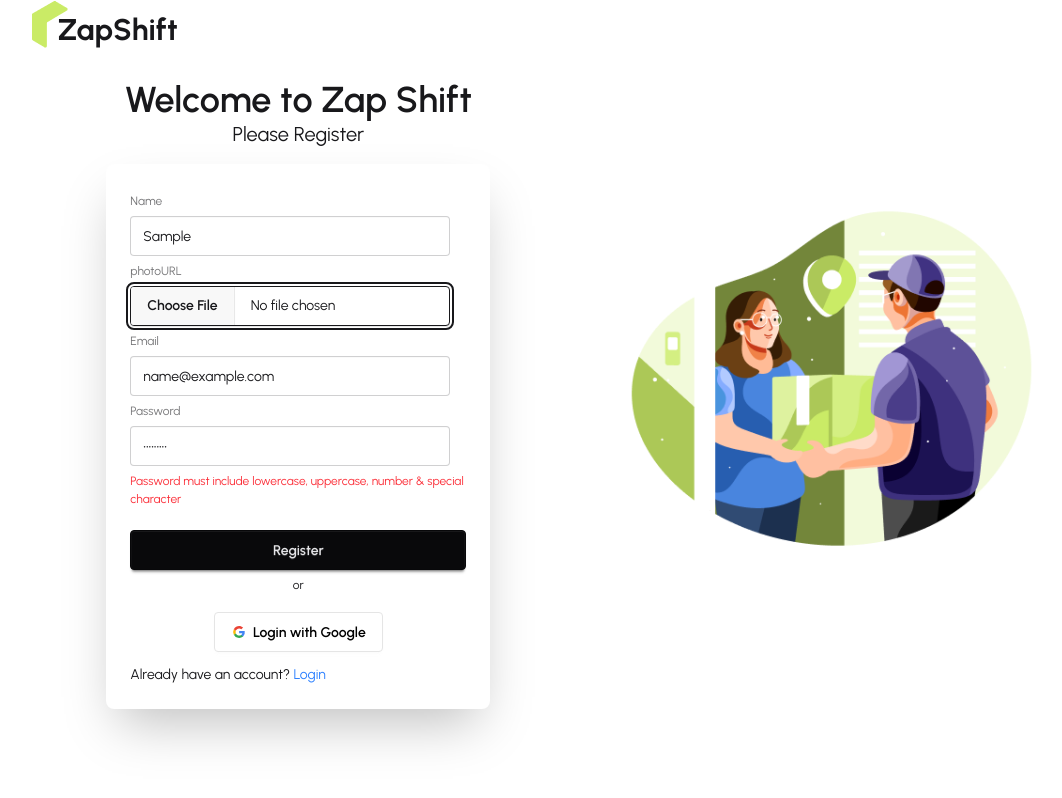
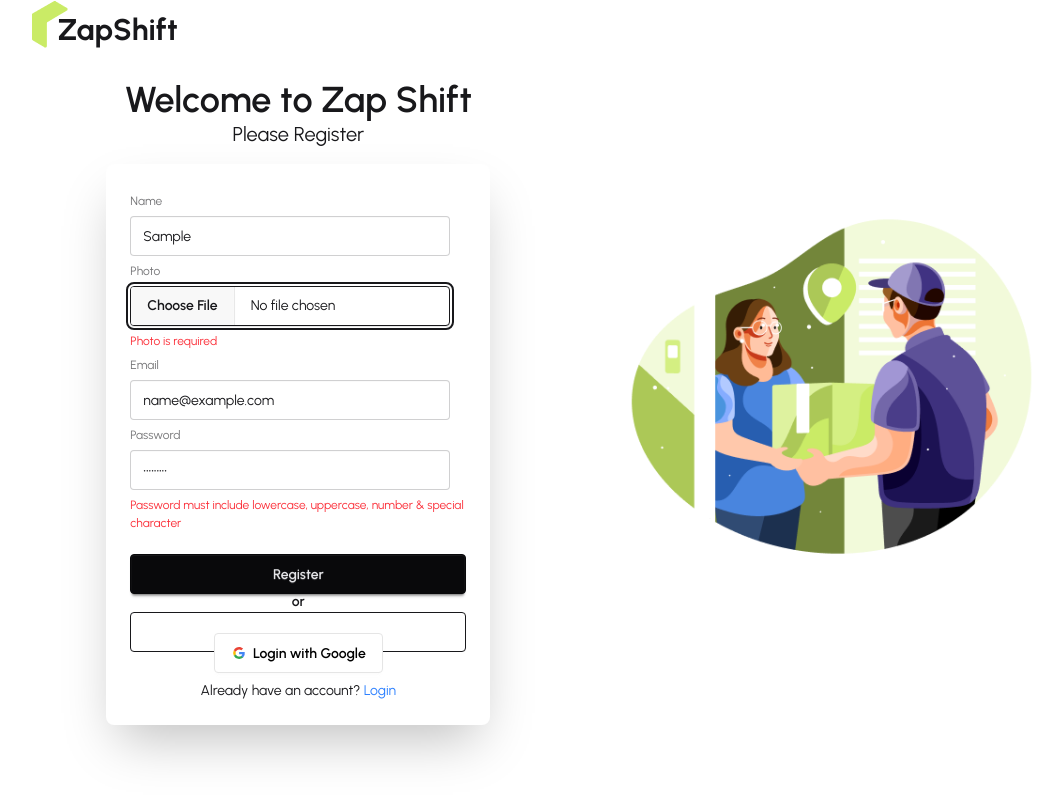
Before and after one commit to akib2012/final_project_11, a React (Vite) app: page /regester in a window 1280 px wide. Both pictures are taken after typing "Sample", "name@example.com", "Sample123" into the empty fields and a click on the button "Register". Shown: the whole page, without its empty margins (75-1137 px from the left). Built offline with nearby package versions, Linux system fonts and the light colour scheme; no server answers.

Commit message:
added authentication more functionality

```diff
--- a/package.json
+++ b/package.json
@@ -11,6 +11,7 @@
   },
   "dependencies": {
     "@tailwindcss/vite": "^4.1.17",
+    "axios": "^1.13.2",
     "dotenv": "^17.2.3",
     "firebase": "^12.6.0",
     "react": "^19.2.0",
--- a/src/AuthProvide/AuthProvider.jsx
+++ b/src/AuthProvide/AuthProvider.jsx
@@ -1,6 +1,6 @@
 import React, { useEffect, useState } from "react";
 import Authcontext from "./Authcontext";
-import { GoogleAuthProvider, onAuthStateChanged, signInWithPopup, signOut } from "firebase/auth";
+import { GoogleAuthProvider, onAuthStateChanged, signInWithPopup, signOut, updateProfile } from "firebase/auth";
 
 import {
   createUserWithEmailAndPassword,
@@ -43,6 +43,12 @@ const AuthProvider = ({ children }) => {
   }
 
 
+  //  update profile here
+
+  const updatesProfile = (updateprofile) => {
+    return updateProfile(auth.currentUser, updateprofile);
+  }
+
   // observer here
 
   useEffect(() => {
@@ -68,6 +74,8 @@ const AuthProvider = ({ children }) => {
     setUser,
     setLoading,
     logout,
+    loading,
+    updatesProfile,
   };
   return (
     <div>
--- a/src/Pages/AuthPages/Login.jsx
+++ b/src/Pages/AuthPages/Login.jsx
@@ -1,10 +1,12 @@
 import React from "react";
 import { useForm } from "react-hook-form";
 import useAuth from "../../Hooks/useAuth";
-import { Link } from "react-router";
+import { Link, useLocation, useNavigate } from "react-router";
 import Sociallogin from "../SocialLogin/Sociallogin";
 
 const Login = () => {
+    const location = useLocation();
+    const navigate = useNavigate();
   const {
     register,
     handleSubmit,
@@ -14,14 +16,22 @@ const Login = () => {
 
   const hadnlelogin = (data) => {
     singinUser(data.email, data.password)
-      .then((result) => console.log(result.user))
+      .then((result) => {
+        console.log(result.user);
+        navigate(location?.state || '/')
+      })
       .catch((error) => console.log(error));
-    console.log("form data after login", data);
+
   };
 
   const handlegoogleauth = () => {
     googlesingin()
-    .then(res => console.log(res.user))
+    .then(res => {
+        console.log(res.user)
+         navigate(location?.state || '/' )
+        //  <navigate state={location.pathname}></navigate>
+
+    })
     .catch(error => console.log(error))
   }
   return (
@@ -57,7 +67,7 @@ const Login = () => {
               <button className="btn btn-neutral mt-4">Login</button>
               <button onClick={handlegoogleauth}><Sociallogin></Sociallogin></button>
             </fieldset>
-            <p>New to Zap shiift <Link className="text-blue-500" to='/regester'> regesrer</Link></p>
+            <p>New to Zap shiift <Link state={location.state} className="text-blue-500" to='/regester'> regesrer</Link></p>
           </div>
         </div>
       </form>
--- a/src/Pages/AuthPages/Regester.jsx
+++ b/src/Pages/AuthPages/Regester.jsx
@@ -1,29 +1,66 @@
-import React from "react";
+import React, { useState } from "react";
 import { useForm } from "react-hook-form";
 import useAuth from "../../Hooks/useAuth";
-import { Link } from "react-router";
+import { Link, useLocation, useNavigate } from "react-router";
 import Sociallogin from "../SocialLogin/Sociallogin";
+import axios from "axios";
 
 const Regester = () => {
-  const { regesterUser, googlesingin } = useAuth();
+    const location = useLocation();
+    const naviagte = useNavigate();
+  const { regesterUser, googlesingin, updatesProfile } = useAuth();
+  //   const [user, setUser] = useState([]);
+  console.log(location);
+
   const {
     register,
     handleSubmit,
     formState: { errors },
   } = useForm();
 
-//   console.log(register)
+  const handleregestation = (data) => {
+    console.log("after registration:", data.photo[0]);
 
-  const handleregestation = (data) => {
+    const profileImg = data.photo[0];
+
     regesterUser(data.email, data.password)
-      .then((res) => console.log(res.user))
-      .catch((er) => console.log(er));
+      .then((res) => /*  */ {
+        console.log("User created:", res.user);
+         naviagte(location?.state || '/');
+
+        //new from data for img store !
+
+        const fromData = new FormData();
+        fromData.append("image", profileImg);
+
+        const imgUri = `https://api.imgbb.com/1/upload?key=${
+          import.meta.env.VITE_IMAGE_HOST
+        }`;
+        axios
+          .post(imgUri, fromData)
+
+          .then((result) => {
+            console.log(result.data.data.url);
+            // update profile here
+            const updateProfile = {
+              displayName: data.name,
+              photoURL: result.data.data.url,
+            };
+            // update for firebase profile here
+            // console.log(updateProfile);
+
+            updatesProfile(updateProfile)
+              .then(() => console.log("profile updated done!!"))
+              .catch((er) => console.log(er));
+          });
+      })
+      .catch((er) => console.log("Error:", er));
   };
 
   const googlesingins = () => {
     googlesingin()
-      .then((res) => console.log(res.user))
-      .catch((err) => console.log(err));
+      .then((res) => console.log("Google login:", res.user), naviagte(location?.state || '/'))
+      .catch((err) => console.log("Error:", err));
   };
 
   return (
@@ -37,29 +74,25 @@ const Regester = () => {
         <div className="card bg-base-100 w-full mx-auto max-w-sm shrink-0 shadow-2xl">
           <div className="card-body">
             <fieldset className="fieldset">
-              {/* name feild  */}
+              {/* Name */}
               <label className="label">Name</label>
               <input
-                type="name"
+                type="text"
                 {...register("name", { required: true })}
                 className="input"
-                placeholder="name"
+                placeholder="Your Name"
               />
-              {errors.name?.type === "required" && (
-                <p className="text-red-500">name is required</p>
-              )}
+              {errors.name && <p className="text-red-500">Name is required</p>}
 
-              {/* photo feild */}
-              <label className="label">photoURL</label>
+              {/* Photo */}
+              <label className="label">Photo</label>
               <input
                 type="file"
                 {...register("photo", { required: true })}
-                // className="input"
                 className="file-input"
-                placeholder="photo"
               />
-              {errors.name?.type === "required" && (
-                <p className="text-red-500">photo is required</p>
+              {errors.photo && (
+                <p className="text-red-500">Photo is required</p>
               )}
 
               {/* Email */}
@@ -70,7 +103,7 @@ const Regester = () => {
                 className="input"
                 placeholder="Email"
               />
-              {errors.email?.type === "required" && (
+              {errors.email && (
                 <p className="text-red-500">Email is required</p>
               )}
 
@@ -99,20 +132,27 @@ const Regester = () => {
                 </p>
               )}
 
-              <button className="btn btn-neutral mt-4">Register</button>
+              {/* Submit Button */}
+              <button className="btn btn-neutral mt-4" type="submit">
+                Register
+              </button>
 
-              {/* Social Login */}
-              {/* <Sociallogin></Sociallogin> */}
-              <button>
-                <button onClick={googlesingins}>
-                  <Sociallogin></Sociallogin>
-                </button>
+              {/* Google Login */}
+              <button
+                type="button"
+                onClick={googlesingins}
+                className="mt-3 btn btn-outline"
+              >
+                <Sociallogin />
               </button>
             </fieldset>
 
-            <p>
+            <p className="mt-4 text-center">
               Already have an account?{" "}
-              <Link className="text-blue-500" to="/login">
+
+              <Link
+
+              className="text-blue-500" to="/login">
                 Login
               </Link>
             </p>
--- /dev/null
+++ b/src/Pages/Rider/Rider.jsx
@@ -0,0 +1,11 @@
+import React from 'react';
+
+const Rider = () => {
+    return (
+        <div>
+            <h4>this is be a rider page here</h4>
+        </div>
+    );
+};
+
+export default Rider;
--- a/src/Router/Privateroute.jsx
+++ b/src/Router/Privateroute.jsx
@@ -1,8 +1,10 @@
 import React from 'react';
 import useAuth from '../Hooks/useAuth';
-import { Navigate } from 'react-router';
+import { Navigate, useLocation } from 'react-router';
 
 const Privateroute = ({children}) => {
+
+    const location = useLocation();
 
    const {user, loading} = useAuth();
    if(loading){
@@ -10,12 +12,12 @@ const Privateroute = ({children}) => {
    }
 
    if(!user){
-    return <Navigate to='/login'></Navigate>
+    return  <Navigate state={location.pathname} to='/login'></Navigate>
    }
 
 
     return (
-       {children}
+       children
     );
 };
 
```
Also changed, not shown: src/Router/Router.jsx (+8 -0 lines), 2 other files (tests, documents, lock files or other folders).
